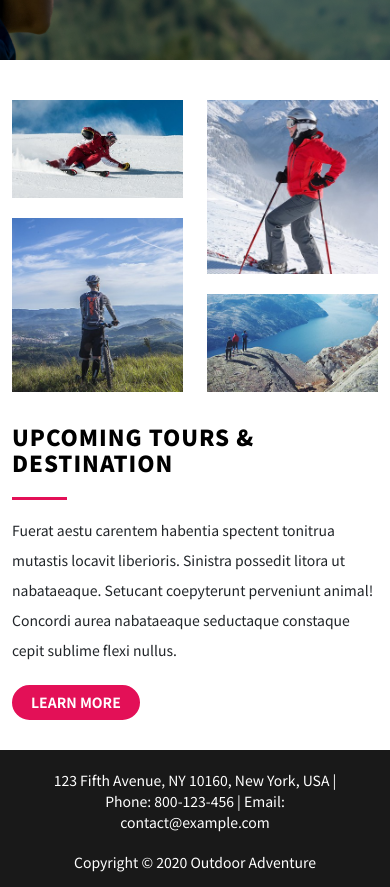
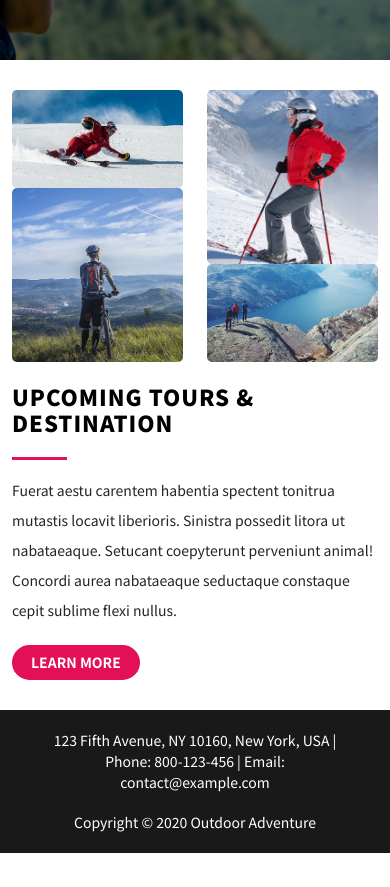
Before and after one commit to rkaupurbo/OUTDOOR, a plain HTML site: page index.html in a window 390 px wide. Shown: the part 2225-3112 px from the top of the page. After the commit the page ends 3078 px from the top, so only its background shows below. Drawn offline with Linux system fonts and the light colour scheme.

Commit message:
Update media.css

```diff
--- a/css/media.css
+++ b/css/media.css
@@ -1,9 +1,9 @@
 @media(max-width:1399px){
+	.navbar-light .navbar-nav .nav-link {
 
-	.navbar-light .navbar-nav .nav-link {
-    font-size: 16px;
-}
-
+	    font-size: 16px;
+	    padding: 6px 0;
+	}
 }
 
 @media(max-width:1199px){
@@ -316,8 +316,8 @@
 	}
 
 	.feature_img img {
-	    padding: 10px 0;
-	    border-radius: 0;
+	    padding: 0;
+    	border-radius: 5px;
 	}
 
 	.upcoming_section h1 {
```
